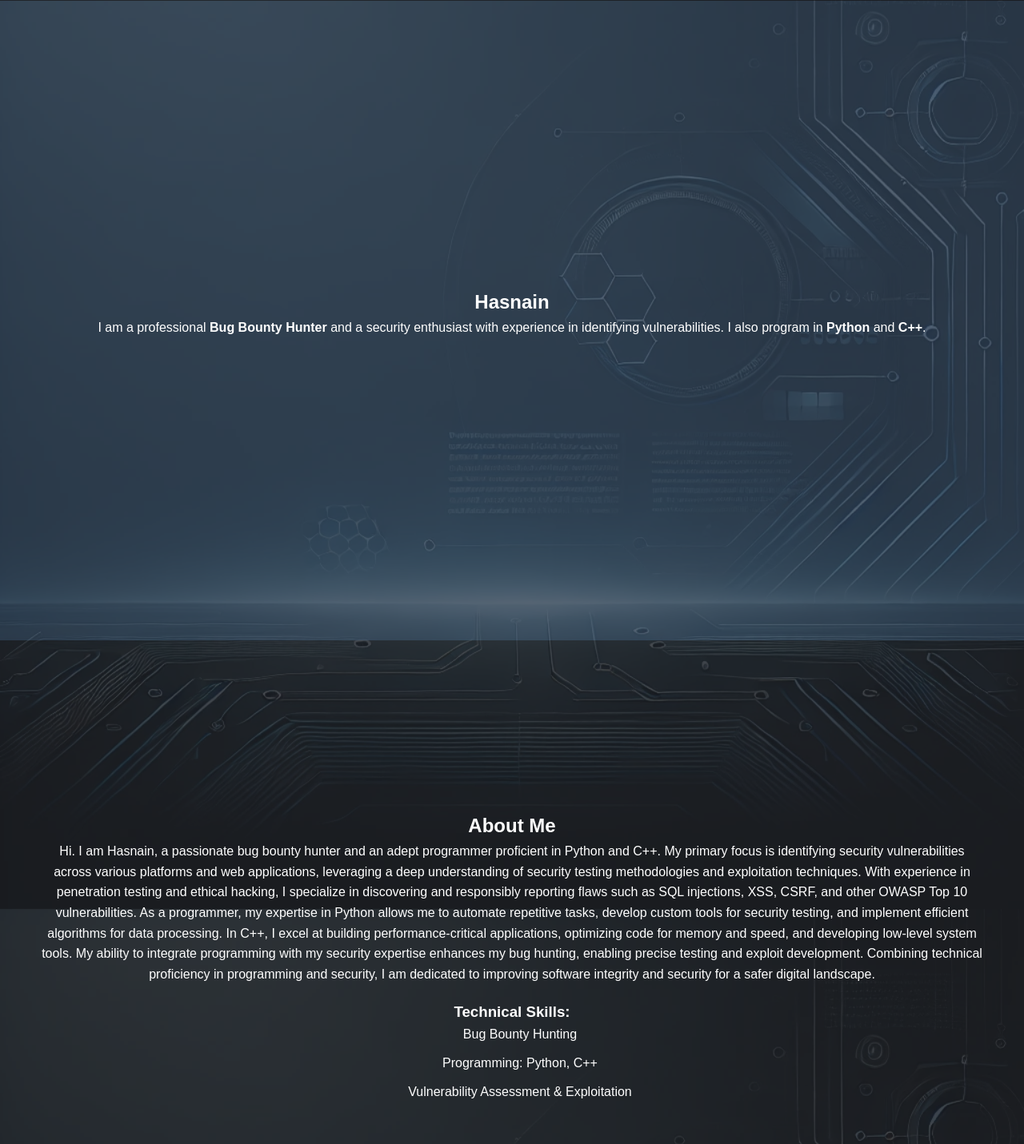
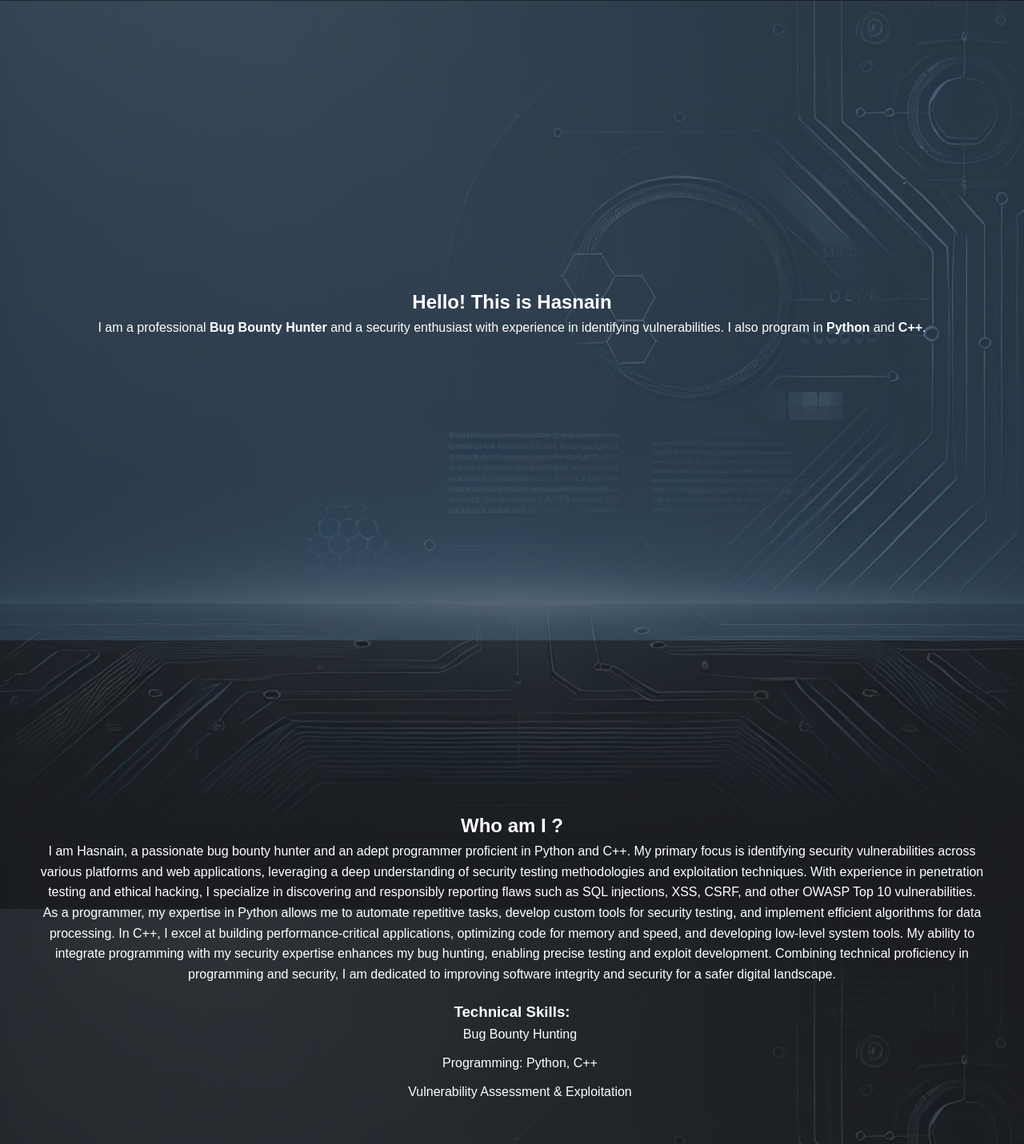
Before and after one commit to MHasnain00/mhasnain00.github.io, a plain HTML site: page index.html in a window 1280 px wide. Shown: the part 143-1574 px from the top of the page at 80% size. Drawn offline with Linux system fonts and the light colour scheme.

Commit message:
Update index.html

```diff
--- a/index.html
+++ b/index.html
@@ -30,7 +30,7 @@
     <!-- Home Section -->
     <section id="home" class="home">
         <div class="content">
-            <h1>Hasnain</h1>
+            <h1>Hello! This is Hasnain</h1>
             <p>I am a professional <strong>Bug Bounty Hunter</strong> and a security enthusiast with experience in identifying vulnerabilities. I also program in <strong>Python</strong> and <strong>C++</strong>.</p>
         </div>
     </section>
@@ -38,8 +38,8 @@
     <!-- About Section -->
     <section id="about" class="about">
         <div class="content">
-            <h2>About Me</h2>
-            <p>Hi. I am Hasnain, a passionate bug bounty hunter and an adept programmer proficient in Python and C++.
+            <h2>Who am I ?</h2>
+            <p>I am Hasnain, a passionate bug bounty hunter and an adept programmer proficient in Python and C++.
                 My primary focus is identifying security vulnerabilities across various platforms and web applications, leveraging a deep understanding of security testing methodologies and exploitation techniques.
                 With experience in penetration testing and ethical hacking, I specialize in discovering and responsibly reporting flaws such as SQL injections, XSS, CSRF, and other OWASP Top 10 vulnerabilities.
 
```
